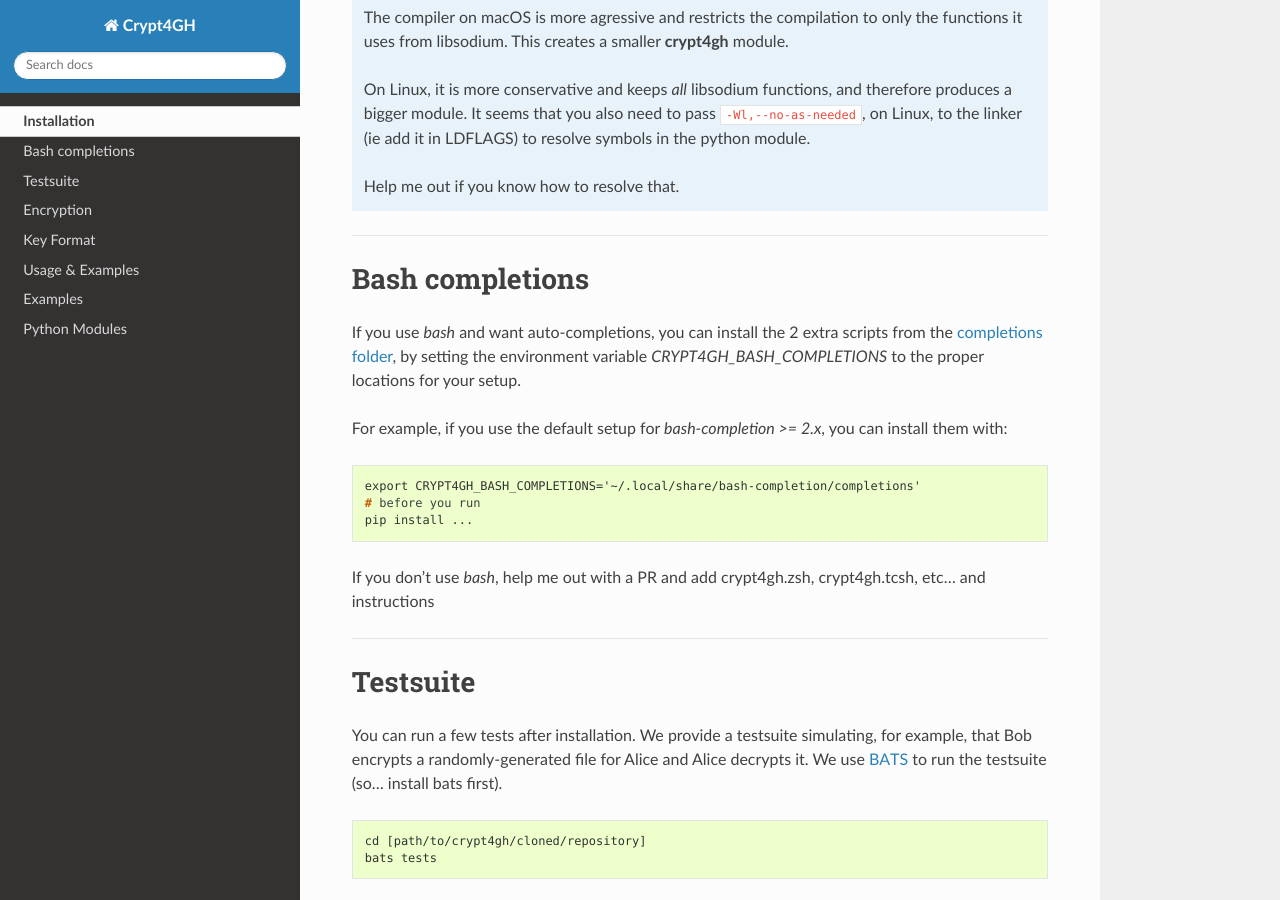
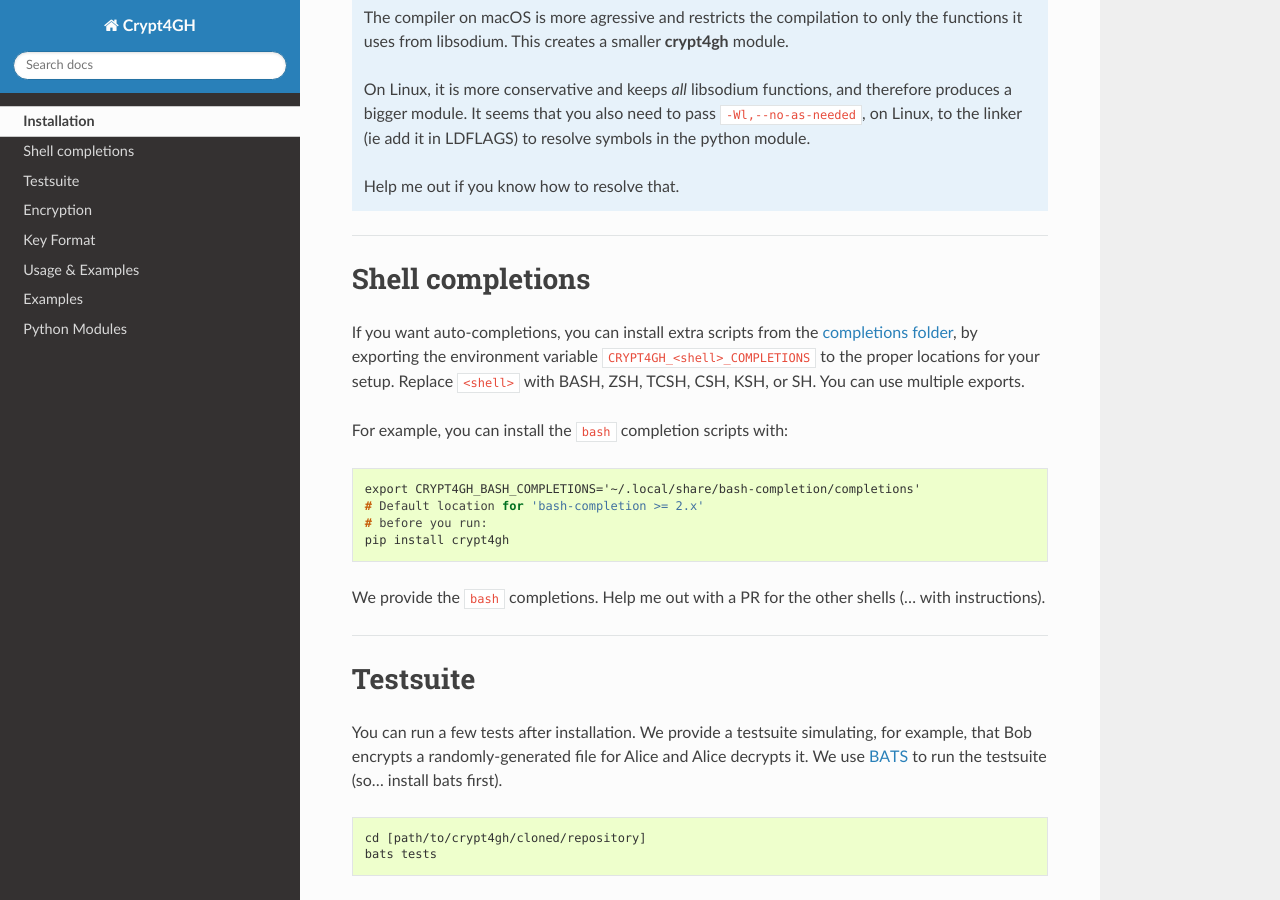
Before and after one commit to EGA-archive/crypt4gh, a Sphinx documentation site: the page built from docs/setup.rst, in a window 1280 px wide and 900 px high, scrolled down 908 px. Built offline with Sphinx 7.4.7 and the Read the Docs theme 3.1.0, drawn with Linux system fonts in a browser that asks for light colours.

Commit message:
Adding docs for other shell completions

```diff
--- a/docs/setup.rst
+++ b/docs/setup.rst
@@ -57,20 +57,22 @@
 
 ----
 
-Bash completions
-================
+Shell completions
+=================
 
-If you use `bash` and want auto-completions, you can install the 2 extra scripts from the `completions folder`_, by setting the environment variable `CRYPT4GH_BASH_COMPLETIONS` to the proper locations for your setup.
+If you want auto-completions, you can install extra scripts from the `completions folder`_, by exporting the environment variable ``CRYPT4GH_<shell>_COMPLETIONS`` to the proper locations for your setup. Replace ``<shell>`` with BASH, ZSH, TCSH, CSH, KSH, or SH. You can use multiple exports.
 
-For example, if you use the default setup for `bash-completion >= 2.x`, you can install them with:
+For example, you can install the ``bash`` completion scripts with:
 
 .. code-block:: console
 
-    export CRYPT4GH_BASH_COMPLETIONS='~/.local/share/bash-completion/completions'
-    # before you run
-    pip install ...
+   export CRYPT4GH_BASH_COMPLETIONS='~/.local/share/bash-completion/completions'
+   # Default location for 'bash-completion >= 2.x'
+   # before you run:
+   pip install crypt4gh
 
-If you don't use `bash`, help me out with a PR and add crypt4gh.zsh, crypt4gh.tcsh, etc... and instructions
+We provide the ``bash`` completions. Help me out with a PR for the other shells (... with instructions).
+
 
 .. _completions folder: https://github.com/EGA-archive/crypt4gh/tree/master/completions
 
```
Also changed, not shown: README.md (+8 -6 lines).
